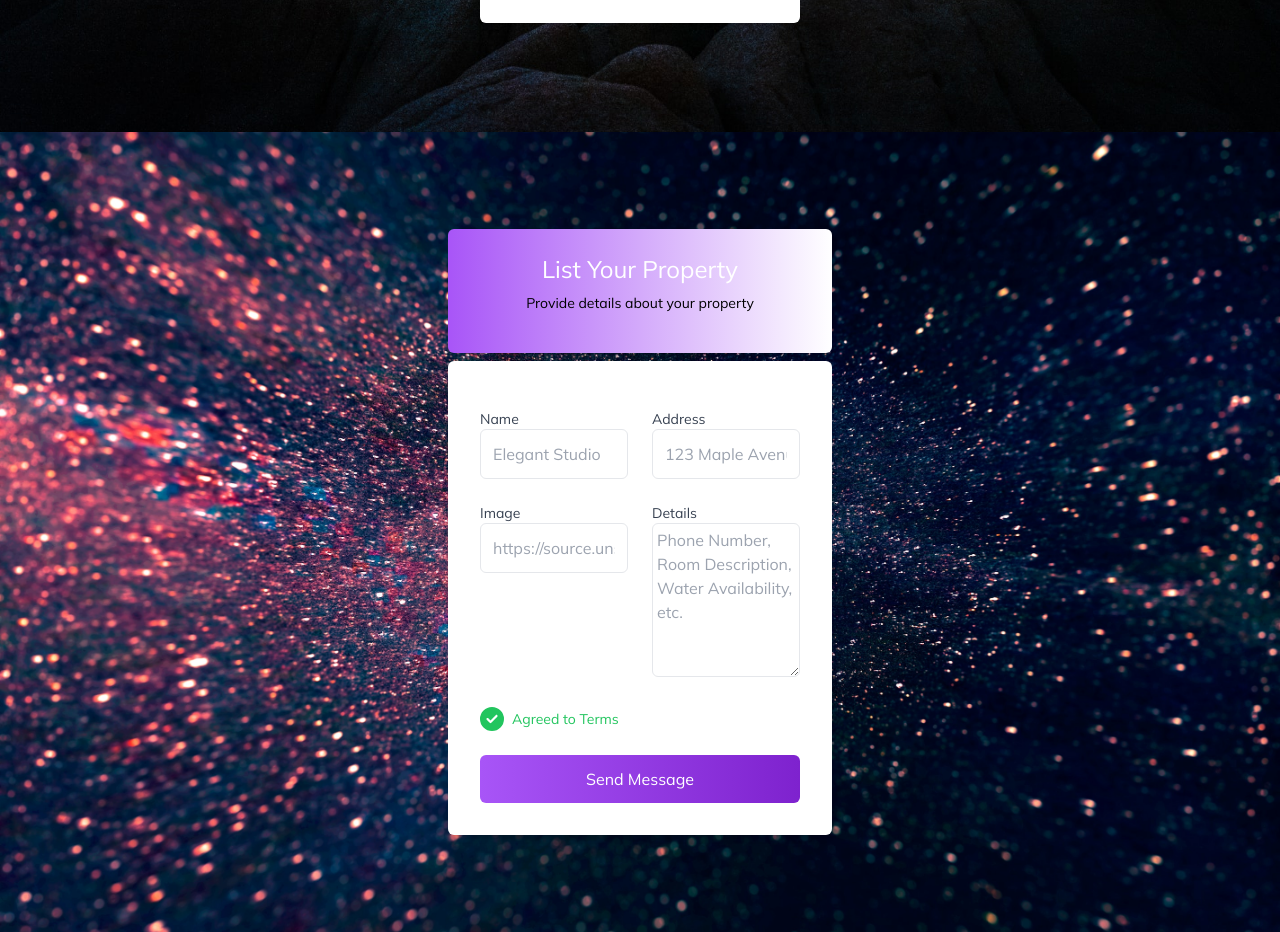
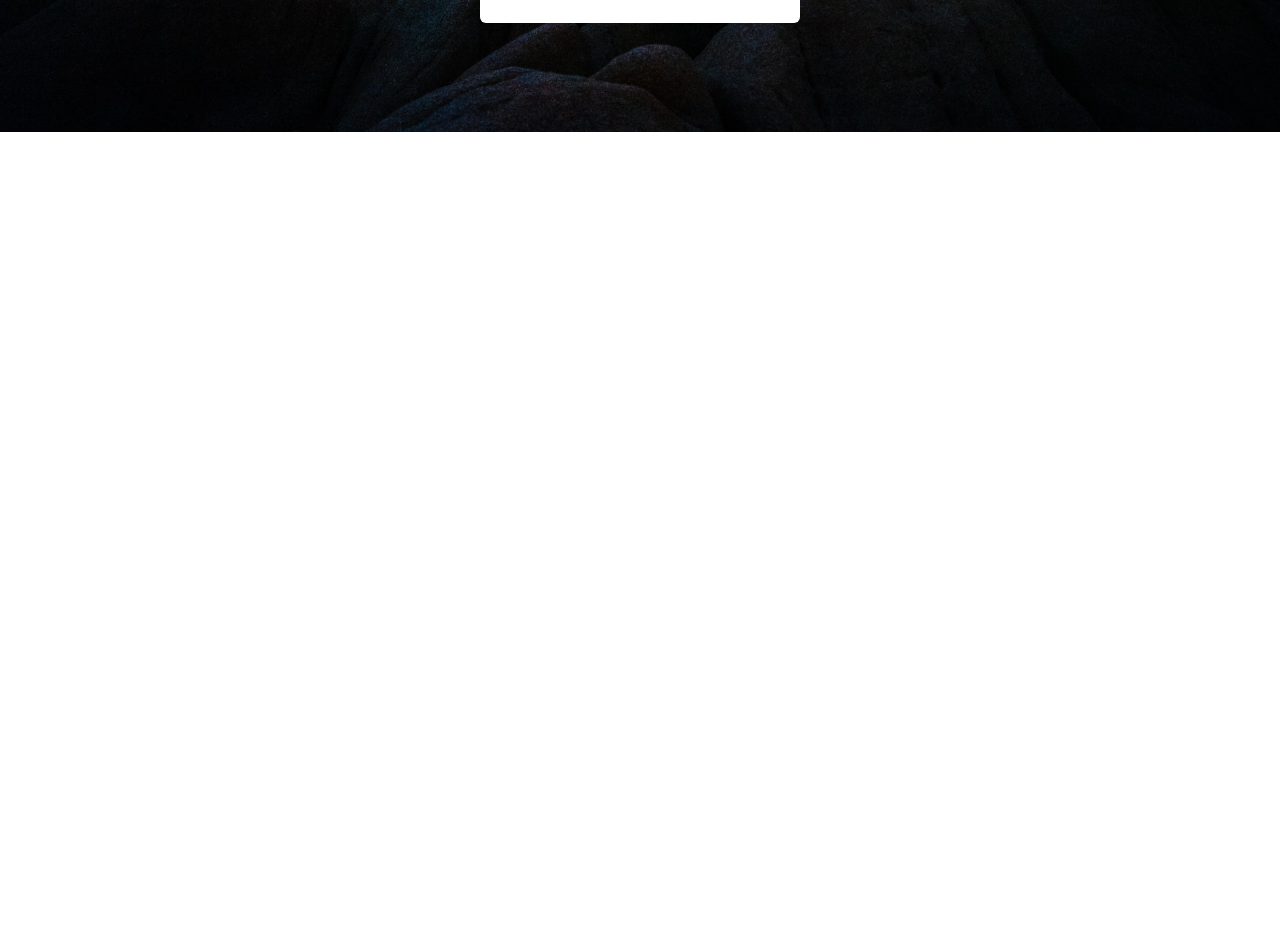
Before and after one commit to dippes10/rental-dai-frontend, a Next.js app: page /user-login in a window 1280 px wide. Shown: the part 780-1712 px from the top of the page. After the commit the page ends 912 px from the top, so only its background shows below. Built offline with nearby package versions, Linux system fonts and the light colour scheme.

Commit message:
submittable form

```diff
--- a/pages/lister-login.tsx
+++ b/pages/lister-login.tsx
@@ -21,7 +21,7 @@ const handleSubmit = async (event: React.FormEvent) => {
 
     if (response.ok) {
       console.log('Sign-in successful');
-      router.push("/properties");
+      router.push("/lister-profile");
     } else {
       console.error('Invalid credentials');
     }
--- a/pages/user-login.tsx
+++ b/pages/user-login.tsx
@@ -21,7 +21,7 @@ const handleSubmit = async (event: React.FormEvent) => {
 
     if (response.ok) {
       console.log('Sign-in successful');
-      router.push("/");
+      router.push("/user-profile");
     } else {
       console.error('Invalid credentials');
     }
@@ -149,7 +149,6 @@ function SignInBasic() {
           </div>
         </div>
       </div>
-      <ListerForm/>
       <div className="w-full absolute z-2 bottom-8">
         {/* Footer code here (if you have an alternative component) */}
       </div>
```
